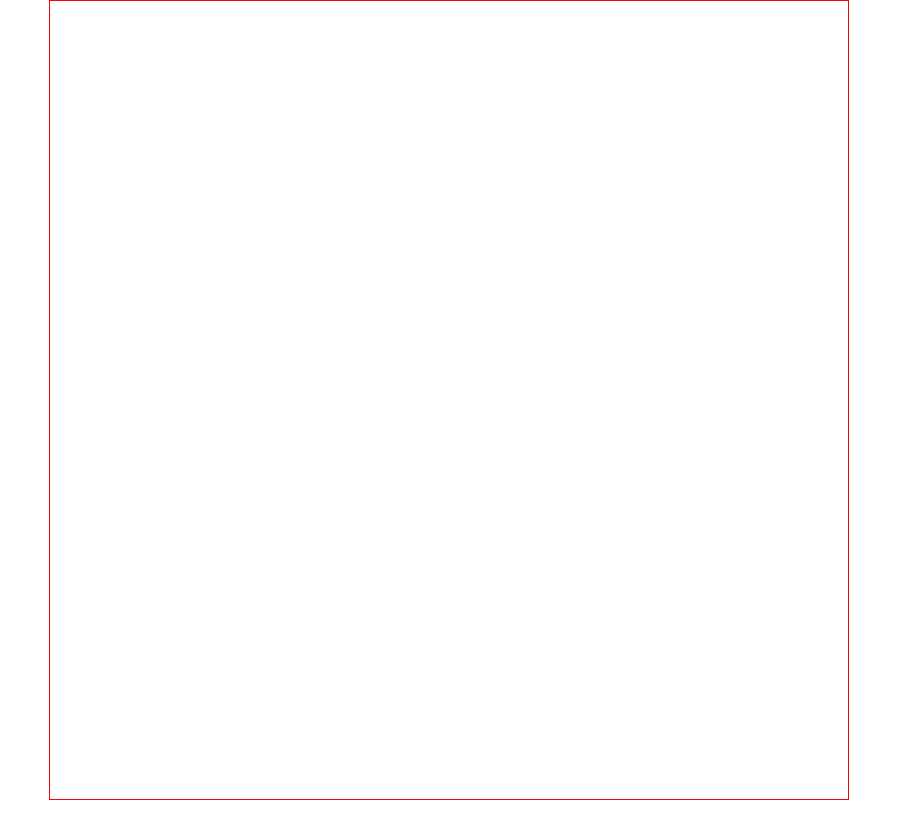
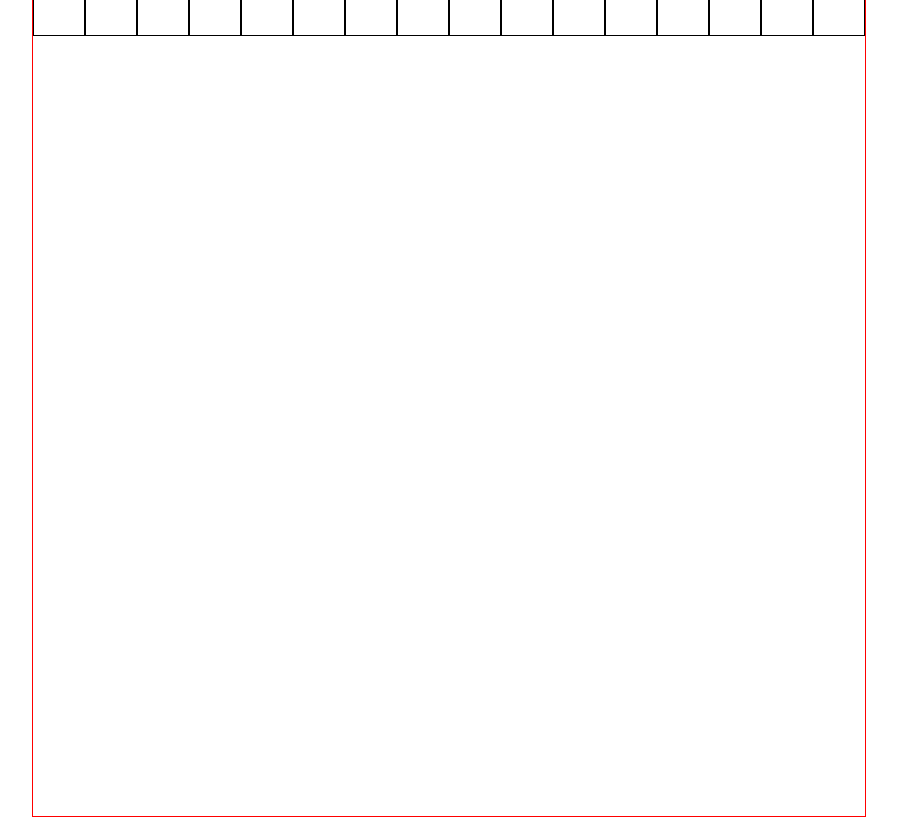
Before and after one commit to Fabs82/etch-sketch, a plain HTML site: page index.html in a window 1280 px wide. Shown: the whole page, without its empty margins (191-1088 px from the left). Drawn offline with Linux system fonts and the light colour scheme.

Commit message:
Add Function creating 1 square div ad ForLoop to create 16 of them
A function that creates one square with a class styled with CSS and append
it to the Sketch Container. USed a For loop to iterate this 16x

```diff
--- a/script.js
+++ b/script.js
@@ -0,0 +1,11 @@
+const sketchContainer = document.querySelector(".sketchContainer");
+
+function createSquareDiv() {
+    const square = document.createElement("div");
+    square.classList.add("squareDiv");
+    sketchContainer.appendChild(square);
+}
+
+for (let index = 0; index < 16; index++) {
+    createSquareDiv()
+};
--- a/style.css
+++ b/style.css
@@ -11,7 +11,16 @@ body {
 }
 
 .sketchContainer {
+    box-sizing: content-box;
     border: 1px solid red;
-    width: 800px;
-    height: 800px;
+    width: 832px;
+    height: 832px;
+    display: flex;
+    flex-wrap: wrap;
 }
+
+.squareDiv {
+    border: 1px solid black;
+    height: 52px;
+    width: 52px;
+}
```
